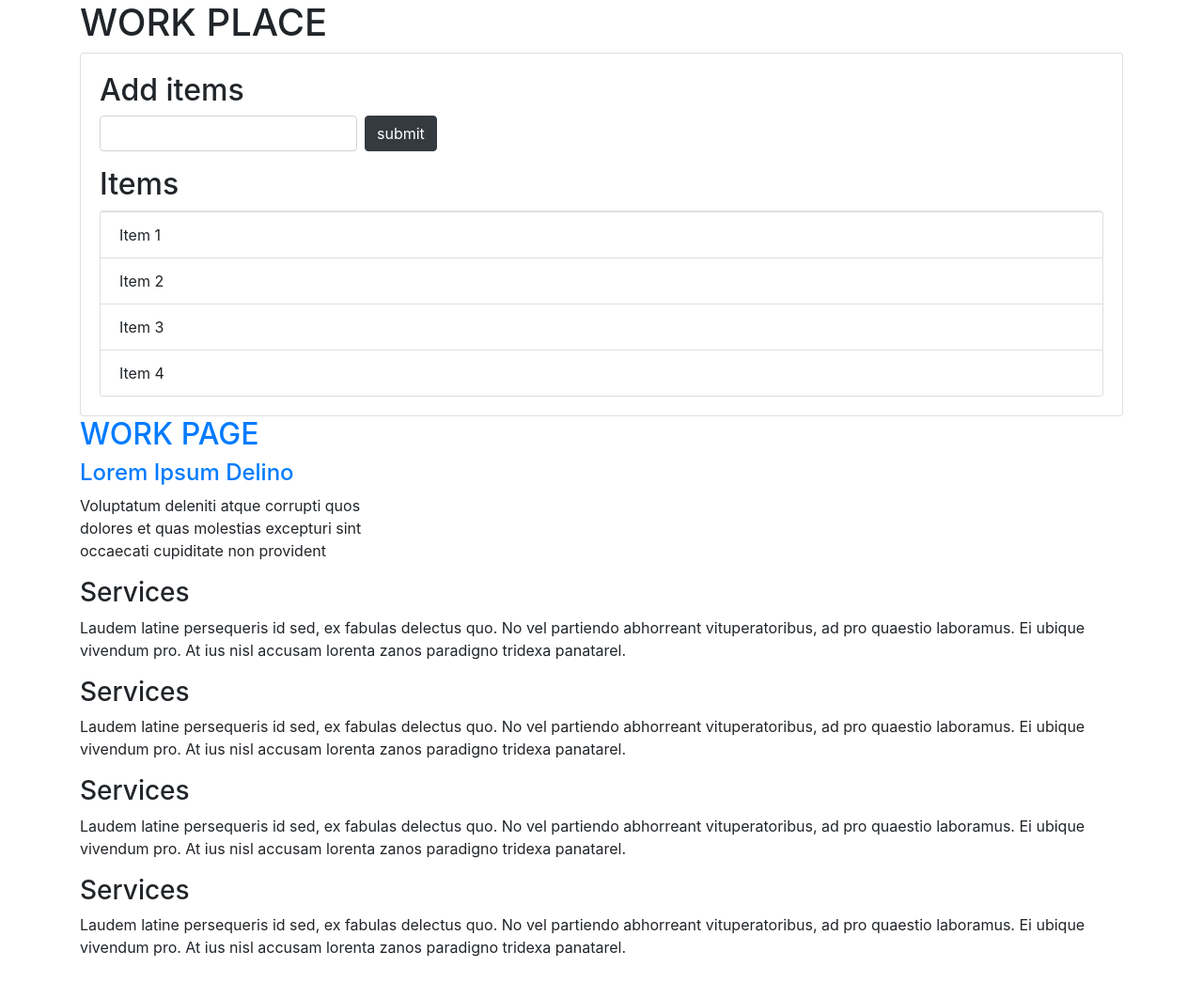
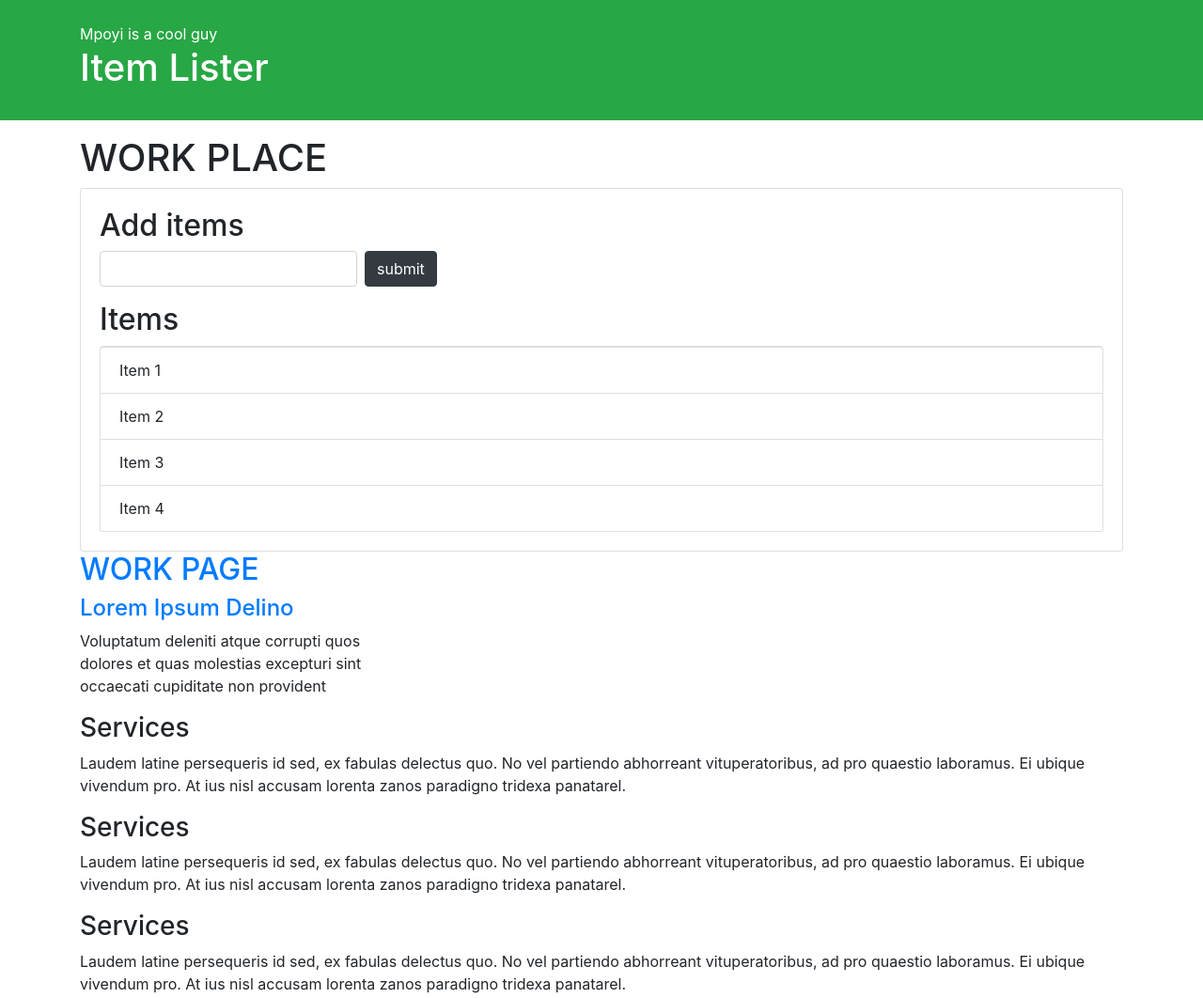
Before and after one commit to Frank1963-mpoyi/JS-DOM-document-object-model-, a plain HTML site: page index.html in a window 1280 px wide. Shown: the top 1062 px of the page at 94% size. Before the commit the page ends 1036 px from the top, so only its background shows below. Drawn offline with nearby package versions, Linux system fonts and the light colour scheme.

Commit message:
create div and insert

```diff
--- a/index.html
+++ b/index.html
@@ -9,6 +9,14 @@
 </head>
 
 <body>
+<header id="main-header" class="bg-success text-white p-4 mb-3">
+  <div class="container">
+    <!-- the div we created will be insert here -->
+    <h1 id ="header-title"> Item Lister </h1>
+  </div>
+
+</header>
+
 
 <div class = "container">
   <h1> WORK PLACE </h1>
--- a/static/js/new.js
+++ b/static/js/new.js
@@ -131,3 +131,65 @@ var itemList = document.querySelector('#items');
 //console.log(itemList.childNodes);// not good practice children instead
 
 // children node
+//console.log(itemList.children);//will be a list HTML collection
+
+//console.log(itemList.children[1]); // will select item 1
+//var children = itemList.children
+//console.log(children[1])
+//children[1].style.backgroundColor = 'yellow';
+
+//FirstChild is not a good practice
+//console.log(itemList.firstchild);
+
+//FirstElementChild
+//console.log(itemList.firstElementChild);
+//itemList.firstElementChild.textContent = "Hello Mpoyi";
+//itemList.firstElementChild.innerHTML = "Hello Mpoyi";
+
+
+//lastChild
+//console.log(itemList.lastElementChild);
+//itemList.lastElementChild.textContent = "Hello Mpoyi";
+//itemList.lastElementChild.innerHTML = "Hello Im the last";
+
+//nextSibling
+//console.log(itemList.nextSibling);
+//console.log(itemList.nextElementSibling);
+
+//previousSibling
+//console.log(itemList.previousSibling); // here its a text
+//console.log(itemList.previousElementSibling);
+//itemList.previousElementSibling.style.color = 'green';
+
+
+
+// CREATE A DIV
+//-------------
+
+var newDiv = document.createElement('div');
+
+//Add Class
+newDiv.className = 'hello';
+
+//Add id
+newDiv.id = 'hello1'
+
+//Add attribute
+newDiv.setAttribute('title', 'Hello Div');
+
+//Create a text Node
+var newDivText = document.createTextNode('Mpoyi is a cool guy');
+
+//Add text to div
+newDiv.appendChild(newDivText)
+
+// Insert it to DOM
+var container = document.querySelector('header .container');
+var h1 = document.querySelector('header h1');
+
+console.log(newDiv)
+
+// change font size
+newDiv.style.fontsize = '300px';
+
+container.insertBefore(newDiv, h1);
```
